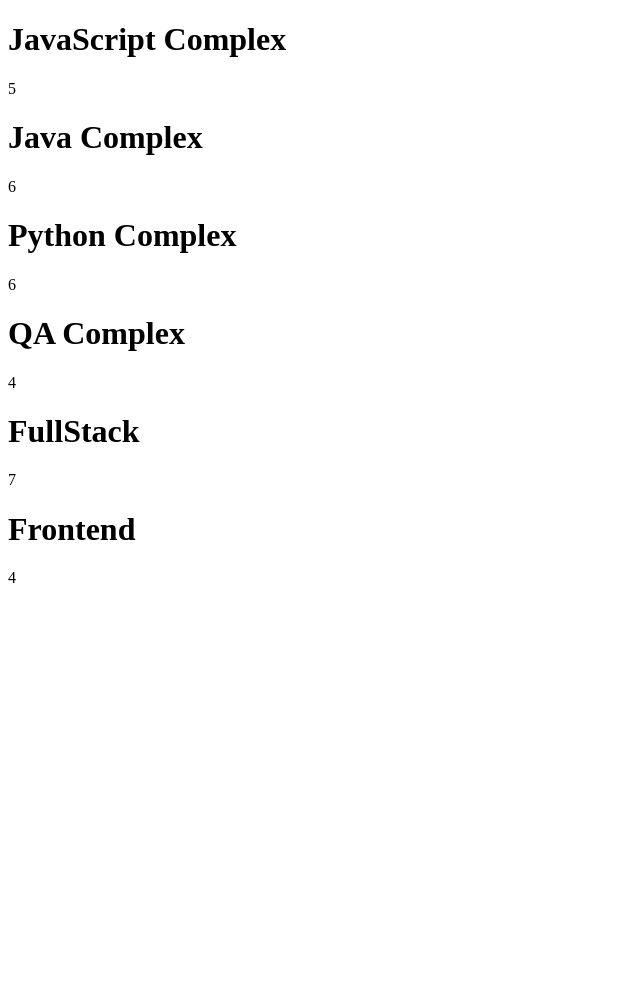
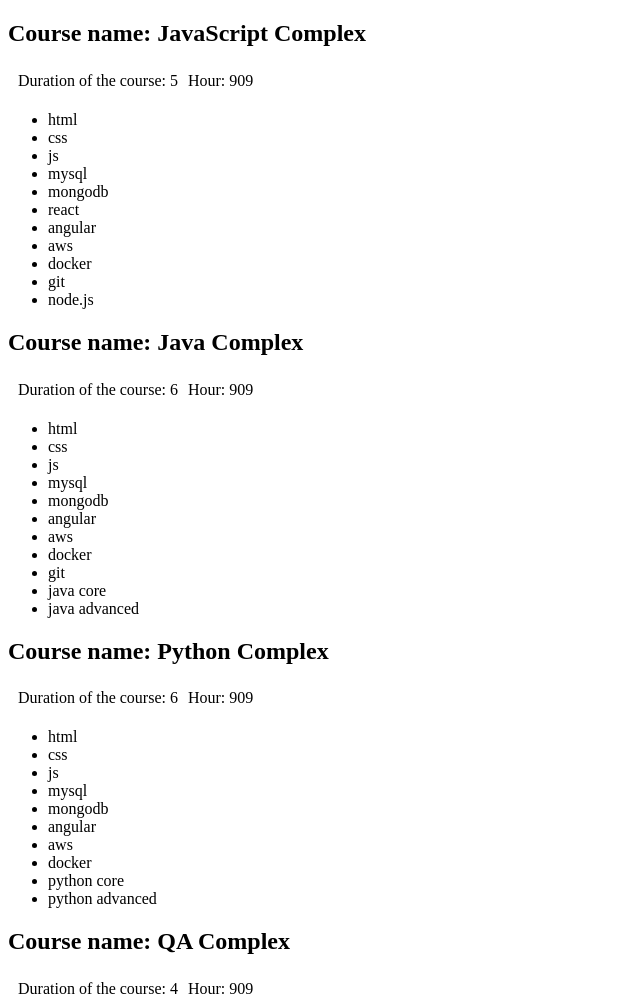
Before and after one commit to Khortizzza/okten_js, a plain HTML site: page Lesson9/index.html in a window 1280 px wide. Shown: the top 1006 px of the page, without its empty margins (0-640 px from the left). Before the commit the page ends 800 px from the top, so only its background shows below. Drawn offline with Linux system fonts and the light colour scheme.

Commit message:
+classwork9

```diff
--- a/Lesson9/cw9.js
+++ b/Lesson9/cw9.js
@@ -148,3 +148,46 @@ let coursesArray = [
 ];
 // Створити для кожного елементу масиву свій блок, блок розділити блоками, в яких будуть зберігатись значення окремих властивостей, для властивості modules зробити список з елементами
 // Приклад структири знаходиться у файлі example.png
+
+for (const course of coursesArray) {
+
+    let elemCourse = document.createElement('id');
+
+    let title = document.createElement('h2');
+    title.innerText = `Course name:  ${course.title}`;
+
+
+    let flexStyle = document.createElement('div')
+    flexStyle.style.display = 'flex';
+
+
+
+    let durationOfTheCourse = document.createElement('div');
+    durationOfTheCourse.innerText = `Duration of the course: ${course.monthDuration}   `;
+
+
+    let hourDuration = document.createElement('div');
+    hourDuration.innerText = `Hour: ${course.hourDuration}`;
+
+
+    flexStyle.appendChild(durationOfTheCourse)
+    flexStyle.appendChild(hourDuration)
+
+
+
+
+    let modulesElement = document.createElement('ul');
+    for (const moduleItem of course.modules) {
+        let module = document.createElement('li');
+        module.innerText = moduleItem;
+        modulesElement.appendChild(module);
+    }
+
+
+
+
+    elemCourse.appendChild(title);
+    elemCourse.appendChild(flexStyle);
+    elemCourse.appendChild(modulesElement);
+    document.body.appendChild(elemCourse);
+}
--- a/Lesson9/hw9.js
+++ b/Lesson9/hw9.js
@@ -17,8 +17,6 @@
 // let clone = block.cloneNode(true);
 
 
-
-
 // - Є масив:
 //     ['Main','Products','About us','Contacts']
 // Взяти файл template1.html та додати в нього скріпт котрий для кожного елементу масиву створює li та додає його до блоку .menu
@@ -32,8 +30,6 @@
 //    li.innerText=`${array}`
 //     ul[0].appendChild(li)
 // }
-
-
 
 
 // - Є масив
@@ -55,32 +51,29 @@
 
 
 // - Є масив
-
-let coursesAndDurationArray = [
-    {title: 'JavaScript Complex', monthDuration: 5},
-    {title: 'Java Complex', monthDuration: 6},
-    {title: 'Python Complex', monthDuration: 6},
-    {title: 'QA Complex', monthDuration: 4},
-    {title: 'FullStack', monthDuration: 7},
-    {title: 'Frontend', monthDuration: 4}
-];
+// let coursesAndDurationArray = [
+//     {title: 'JavaScript Complex', monthDuration: 5},
+//     {title: 'Java Complex', monthDuration: 6},
+//     {title: 'Python Complex', monthDuration: 6},
+//     {title: 'QA Complex', monthDuration: 4},
+//     {title: 'FullStack', monthDuration: 7},
+//     {title: 'Frontend', monthDuration: 4}
+// ];
 // За допомоги скріпта для кожного елементу масиву зробити <div class='item'> ,
 // в якому буде <h1 class='heading'>  з title  елементу, та <p class='description'> з monthDuration елементу.
 //     Завдання робити через цикли.
-for (courses of coursesAndDurationArray) {
-    let addBlck = document.createElement('div');
-    addBlck.classList.add('item');
-
-    let h1 = document.createElement('h1');
-    addBlck.appendChild(h1);
-h1.classList.add('heading');
-h1.innerText= courses.title;
-
-    let p = document.createElement('p');
-    addBlck.appendChild(p);
-    p.classList.add('description');
-    p.innerText = courses.monthDuration;
-
-
-    document.body.appendChild(addBlck)
-}
+// for (courses of coursesAndDurationArray) {
+//     let addBlck = document.createElement('div');
+//     addBlck.classList.add('item');
+//
+//     let h1 = document.createElement('h1');
+//     addBlck.appendChild(h1);
+//     h1.classList.add('heading');
+//     h1.innerText = courses.title;
+//     let p = document.createElement('p');
+//     addBlck.appendChild(p);
+//     p.classList.add('description');
+//     p.innerText = courses.monthDuration;
+//
+//     document.body.appendChild(addBlck)
+// }
--- a/Lesson9/index.html
+++ b/Lesson9/index.html
@@ -3,6 +3,13 @@
 <head>
     <meta charset="UTF-8">
     <title>Title</title>
+    <style>
+        div {
+            margin: 5px;
+        }
+    </style>
+
+
 </head>
 <body>
 
```
